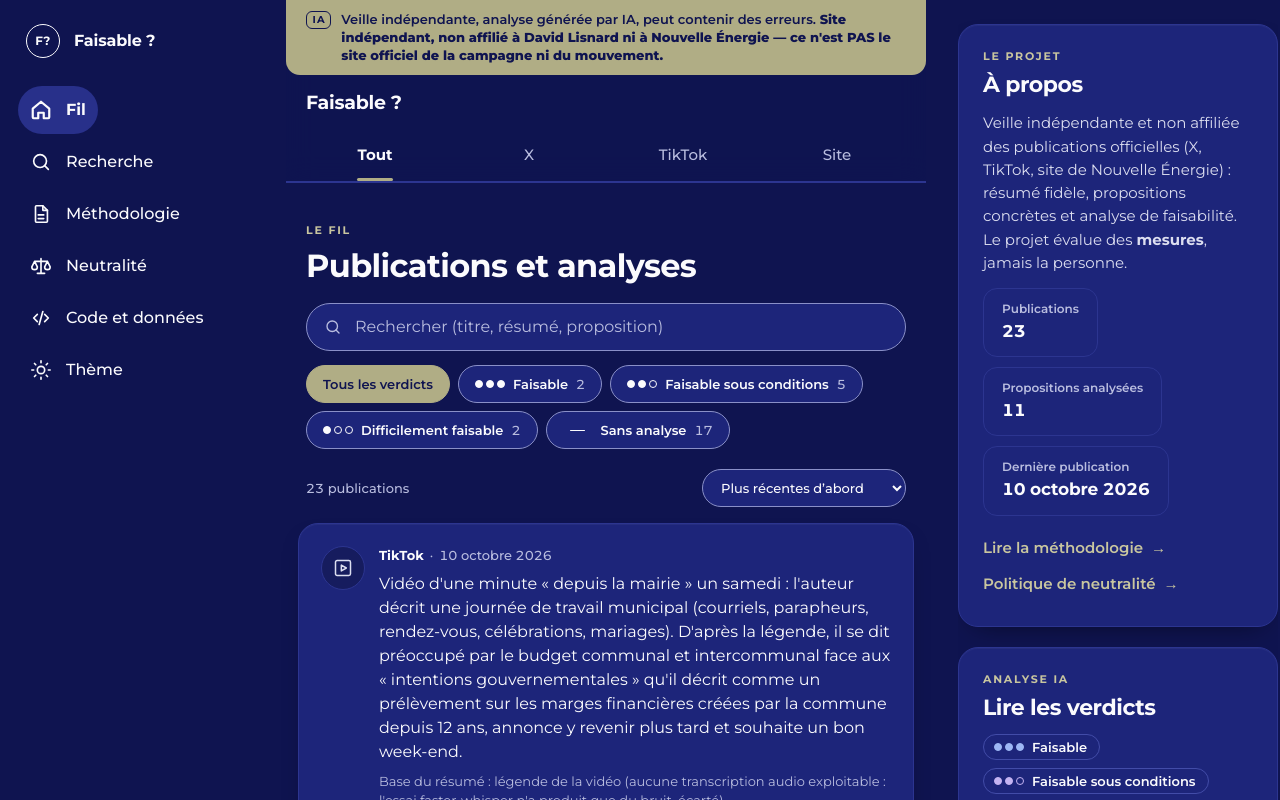
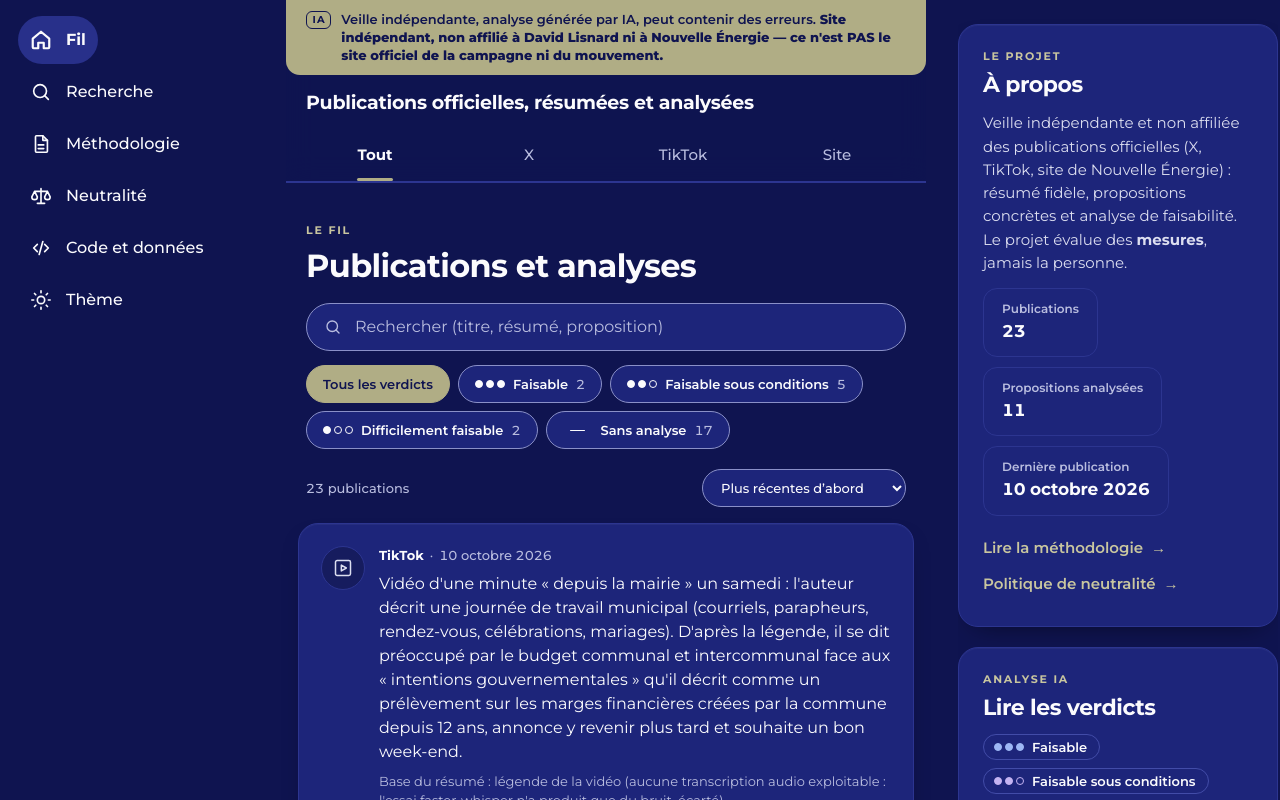
Before and after one commit to sNking06/lisnard-veille, a Next.js app in the folder web/: page / in a window 1280 px wide. Shown: the top 800 px of the page. Built offline with nearby package versions, Linux system fonts and the light colour scheme.

Commit message:
Retire le nom du site (en-tête, pied de page, métadonnées, mailto)

```diff
--- a/web/app/globals.css
+++ b/web/app/globals.css
@@ -1,5 +1,5 @@
 /* =========================================================================
-   Faisable ? — feuille de style
+   Feuille de style
    Ton éditorial sobre : Montserrat (titres serrés, kickers en petites capitales espacées).
    Palette inspirée de « Nouvelle Énergie » (couleurs seulement : ni logo, ni photo, ni affiliation) :
    bleu marine #1d257a / bleu nuit #0f1450, violet d'accent #4a36a3, kaki #aba884 / #b0ad85.
--- a/web/app/layout.tsx
+++ b/web/app/layout.tsx
@@ -11,9 +11,9 @@ import "./globals.css";
 const montserrat = Montserrat({ subsets: ["latin"], display: "swap", variable: "--font-sans" });
 
 export const metadata: Metadata = {
-  title: { default: `${SITE_TITLE} — fil d'actualité et faisabilité des propositions`, template: `%s — ${SITE_TITLE}` },
-  openGraph: { title: `${SITE_TITLE} — fil d'actualité et faisabilité des propositions`, siteName: SITE_TITLE, type: "website", locale: "fr_FR" },
-  twitter: { card: "summary", title: `${SITE_TITLE} — fil d'actualité et faisabilité des propositions` },
+  title: { default: SITE_TITLE, template: "%s" },
+  openGraph: { title: SITE_TITLE, type: "website", locale: "fr_FR" },
+  twitter: { card: "summary", title: SITE_TITLE },
   description: "Résumés et analyses de faisabilité (générés par IA) des publications officielles de David Lisnard. Analyses pouvant contenir des erreurs.",
 };
 
--- a/web/components/ColumnHeader.tsx
+++ b/web/components/ColumnHeader.tsx
@@ -1,6 +1,5 @@
 import Link from "next/link";
 import type { ReactNode } from "react";
-import { SITE_TITLE } from "@/lib/site";
 import StickyOffset from "./StickyOffset";
 
 /**
@@ -26,9 +25,6 @@ export default function ColumnHeader({ title, children }: { title: ReactNode; ch
         </span>
       </p>
       <div className="col-title">
-        <Link href="/" className="col-brand" aria-label={`F? ${SITE_TITLE} accueil`}>
-          <span className="mark">F?</span>
-        </Link>
         <h1 id="titre">{title}</h1>
       </div>
       {children}
--- a/web/components/SiteFooter.tsx
+++ b/web/components/SiteFooter.tsx
@@ -1,11 +1,10 @@
 import Link from "next/link";
-import { CONTACT_EMAIL, CONTACT_HREF, ISSUE_URL, REPO, SITE_TITLE } from "@/lib/site";
+import { CONTACT_EMAIL, CONTACT_HREF, ISSUE_URL, REPO } from "@/lib/site";
 
 export default function SiteFooter() {
   return (
     <footer className="site-footer" aria-label="Pied de page du site">
       <p className="kicker">Veille indépendante</p>
-      <p className="foot-brand">{SITE_TITLE}</p>
       <p>Projet indépendant, non affilié. Le projet évalue des <strong>mesures</strong>, jamais la personne.</p>
       <p>
         Collecte : X par Grok Bot (routine), TikTok et site par GitHub Actions. Les vidéos ne sont pas republiées :
--- a/web/components/SiteHeader.tsx
+++ b/web/components/SiteHeader.tsx
@@ -1,5 +1,5 @@
 import Link from "next/link";
-import { REPO, SITE_TITLE } from "@/lib/site";
+import { REPO } from "@/lib/site";
 import { IconCode, IconDoc, IconHome, IconScale, IconSearch } from "./Icons";
 import NavLink, { SearchLink } from "./NavLink";
 import ThemeToggle from "./ThemeToggle";
@@ -9,10 +9,6 @@ export default function SiteHeader() {
   return (
     <header className="lrail" aria-label="En-tête du site">
       <div className="lrail-inner">
-        <Link href="/" className="lrail-brand" title={SITE_TITLE} aria-label={`F? ${SITE_TITLE} accueil`}>
-          <span className="mark">F?</span>
-          <span className="nav-label">{SITE_TITLE}</span>
-        </Link>
         <nav aria-label="Navigation principale">
           <ul className="lrail-list" role="list">
             <li><NavLink href="/" className="nav-item" title="Fil des publications"><span className="nav-icon"><IconHome /></span><span className="nav-label">Fil</span></NavLink></li>
--- a/web/lib/site.ts
+++ b/web/lib/site.ts
@@ -1,7 +1,7 @@
 import type { Source } from "./types";
 
 export const REPO = "https://github.com/sNking06/lisnard-veille";
-export const SITE_TITLE = "Faisable ?";
+export const SITE_TITLE = "Publications officielles, résumées et analysées";
 export const ISSUE_URL = `${REPO}/issues/new?labels=erreur`;
 
 export const NETWORKS: Record<Source, { label: string; long: string }> = {
@@ -14,4 +14,4 @@ const DATE_FMT = new Intl.DateTimeFormat("fr-FR", { dateStyle: "long", timeZone:
 export const fmtDate = (d: string) => DATE_FMT.format(new Date(d));
 
 export const CONTACT_EMAIL = "snking@mail.grokbot.com";
-export const CONTACT_HREF = `mailto:${CONTACT_EMAIL}?subject=${encodeURIComponent("Faisable ?")}`;
+export const CONTACT_HREF = `mailto:${CONTACT_EMAIL}?subject=${encodeURIComponent("Contact")}`;
```
